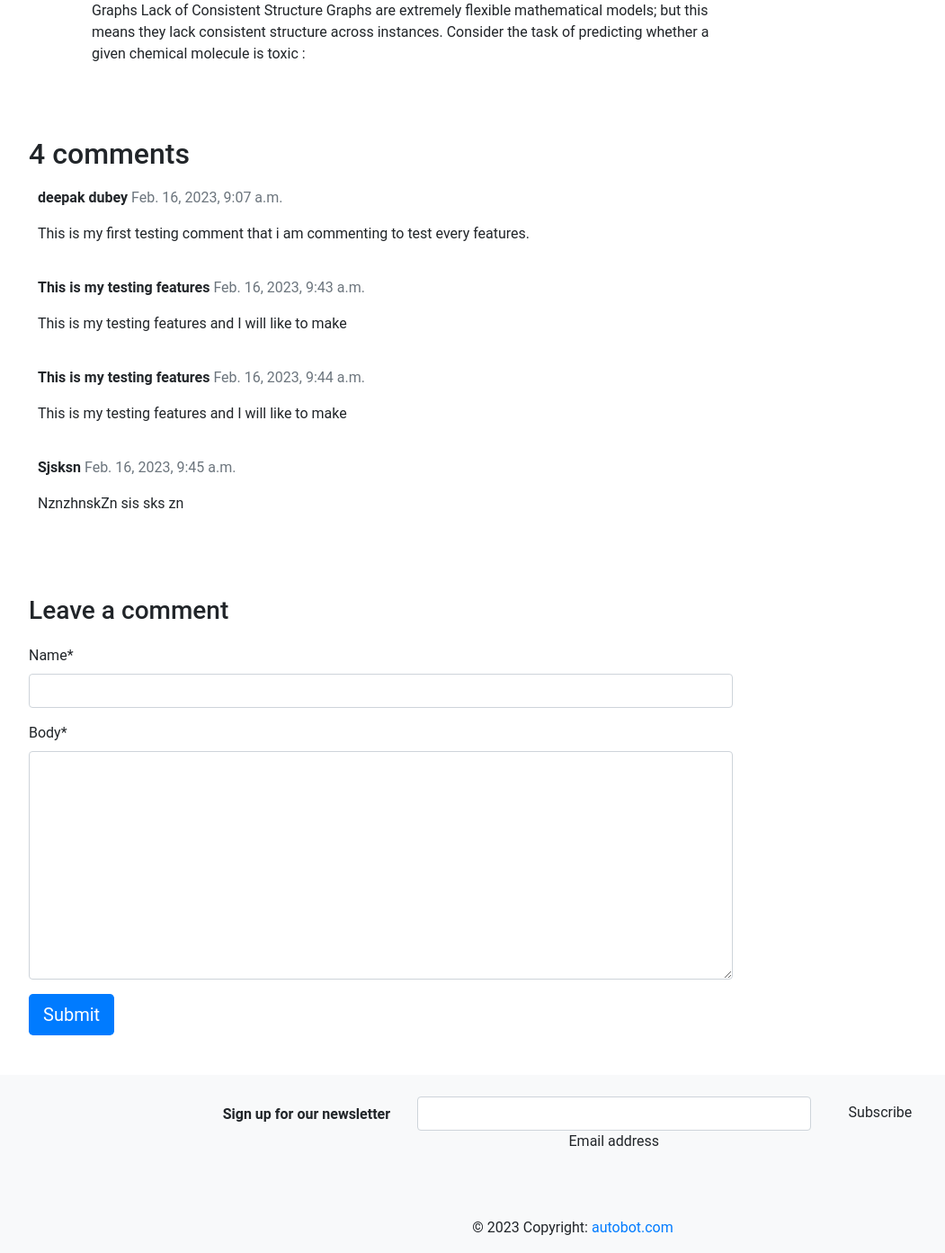
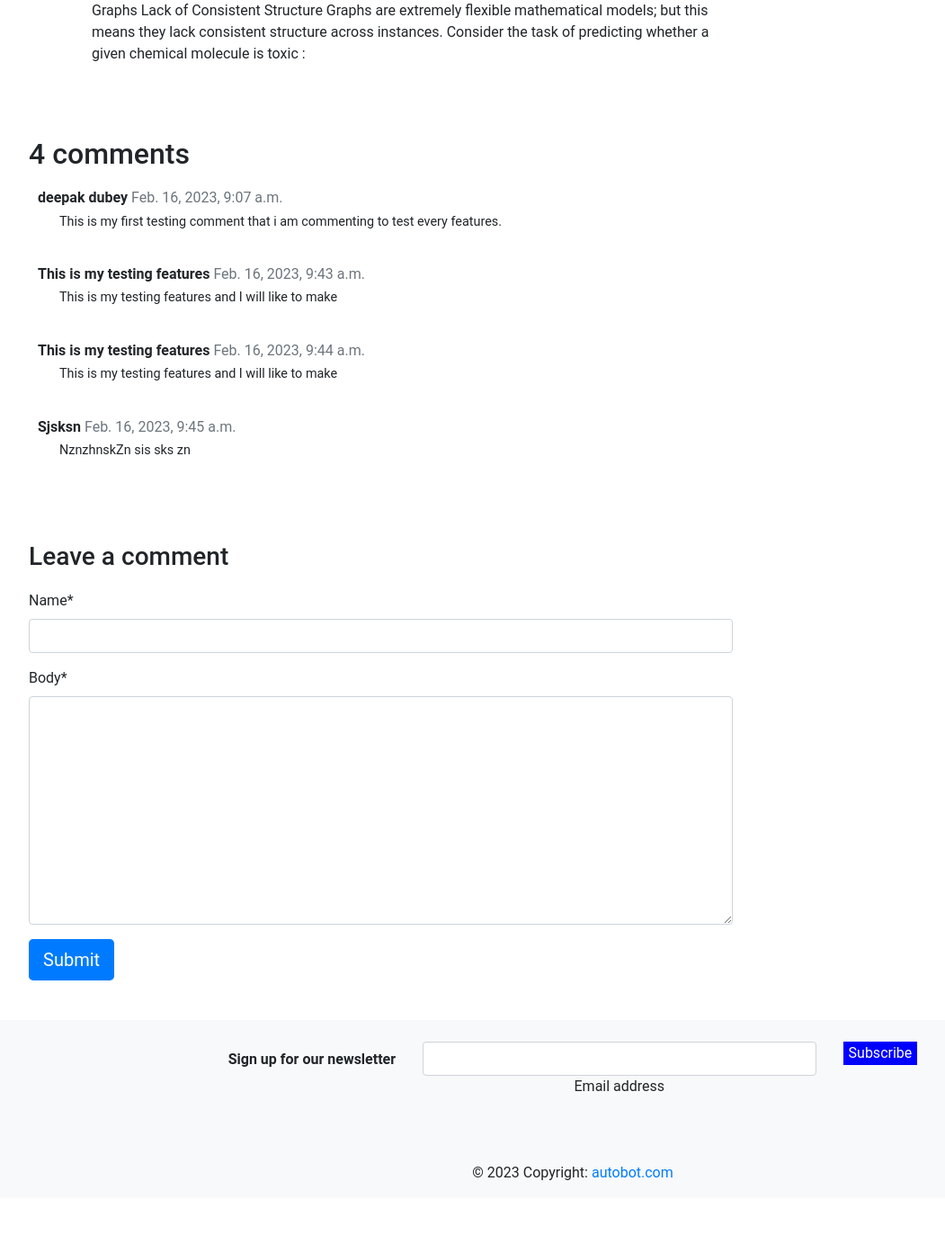
Before and after one commit to deepakdubey8756/simple-bloging-application, a Django app: a page that uses blog/templates/blog/base.html in a window 1280 px wide. Shown: the part 984-2377 px from the top of the page at 90% size, without its empty margins (3-1054 px from the left). After the commit the page ends 2296 px from the top, so only its background shows below. Run offline with Django 4.2, Linux system fonts and the light colour scheme; data comes from the database, SQL or seed files in the repository; some libraries are stand-ins or nearby versions.

Commit message:
finished commenting feture

```diff
--- a/blog/static/blog/index.css
+++ b/blog/static/blog/index.css
@@ -16,6 +16,10 @@
 }
 .text-small{
     font-size: small;
+}
+.subsButton{
+    background-color: blue;
+    color: white;
 }
 @media only screen and (max-width: 800px) {
     .masthead{
--- a/blog/static/blog/post.css
+++ b/blog/static/blog/post.css
@@ -4,6 +4,12 @@
     max-height: 300px;
 }
 
+.commentBody p{
+    margin-top: -0.8rem;
+    margin-left: 1.5rem;
+    font-size: 0.9rem;
+    /* background-color: red; */
+}
 @media only screen and (max-width: 800px) {
     .container{
         margin-left: 0rem  !important;
--- a/blog/templates/blog/base.html
+++ b/blog/templates/blog/base.html
@@ -37,6 +37,10 @@
         color: #fff;
         background-color: #f00000;
         border-color: #dc281e;
+      }
+      .subsButton{
+        background-color: blue !important;
+        color: white !important;
       }
     </style>
 
--- a/blog/templates/blog/footer.html
+++ b/blog/templates/blog/footer.html
@@ -29,7 +29,7 @@
             <!--Grid column-->
             <div class="col-auto">
               <!-- Submit button -->
-              <button type="submit" class="btn btn-outline-black mb-4">
+              <button type="submit" class="subsButton">
                 Subscribe
               </button>
             </div>
--- a/blog/templates/blog/post_detail.html
+++ b/blog/templates/blog/post_detail.html
@@ -30,14 +30,15 @@
     <h2>{{ comments.count }} comments</h2>
 
     {% for comment in comments %}
+
     <div class="comments" style="padding: 10px;">
       <p class="font-weight-bold">
         {{ comment.name }}
-        <span class=" text-muted font-weight-normal">
+        <span class=" text-muted font-weight-normal ">
           {{ comment.created_on }}
         </span>
       </p>
-      {{ comment.body | linebreaks }}
+      <span class="commentBody" >{{ comment.body | linebreaks }}</span>
     </div>
     {% endfor %}
   </div>
```
